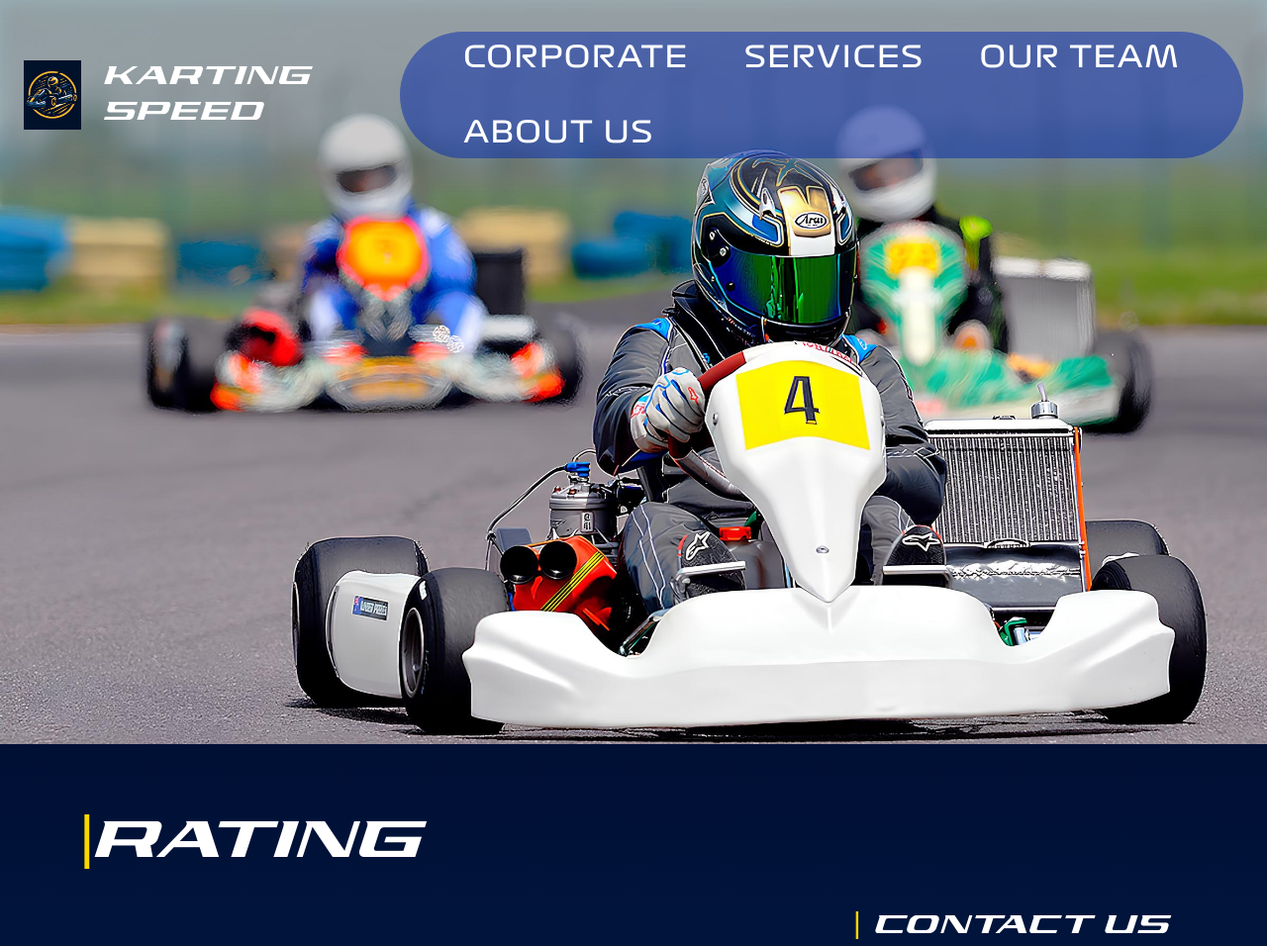
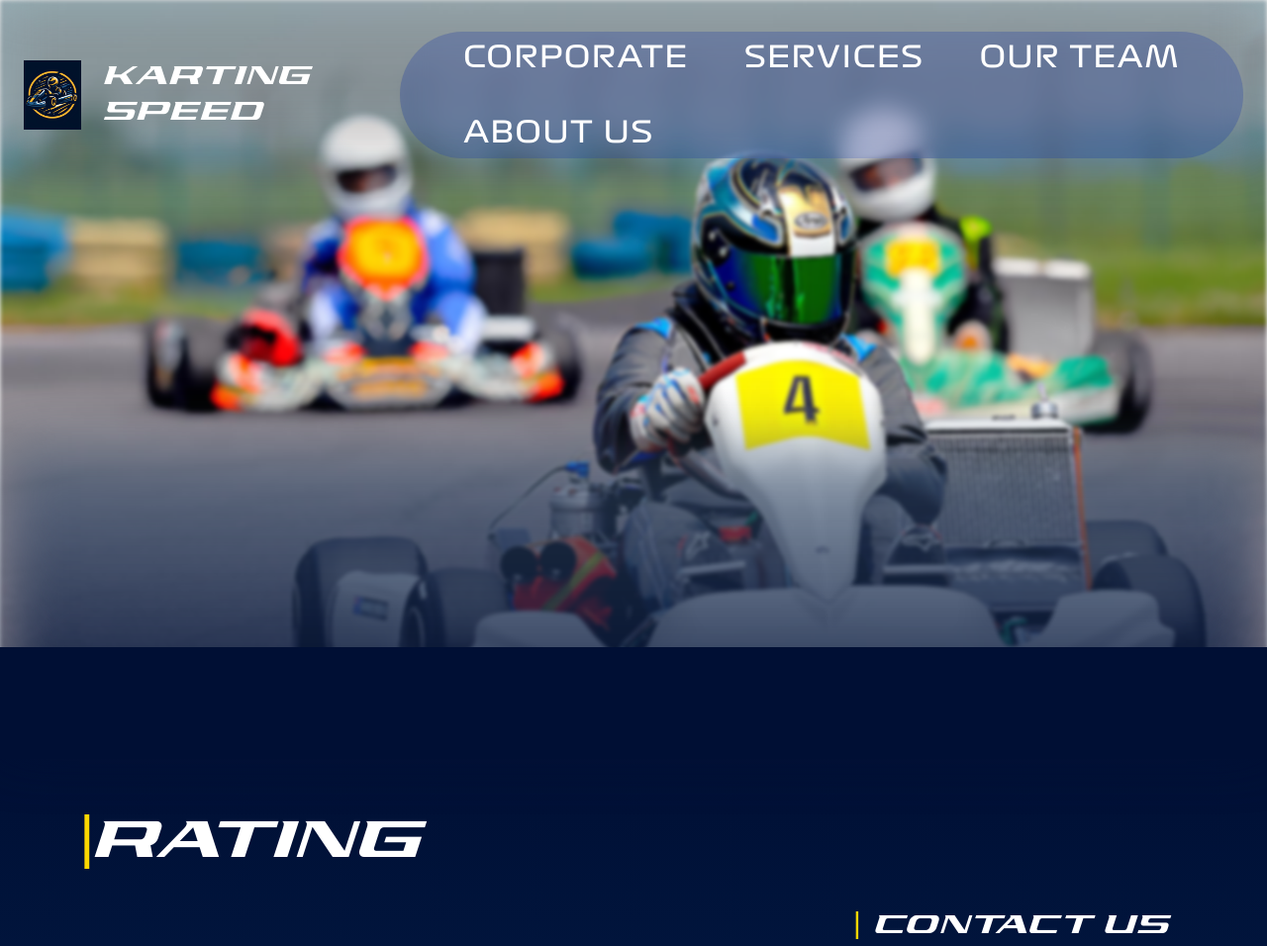
Before and after one commit to Maksim-Volosh/KARTING-ACADEMY, a Django app: page / in a window 1280 px wide. Shown: the top 956 px of the page at 99% size. Run offline with Django 4.2, Linux system fonts and the light colour scheme; data that the repository does not hold is empty.

Commit message:
change back for start block

```diff
--- a/static/css/main/main.css
+++ b/static/css/main/main.css
@@ -1,21 +1,68 @@
 .start {
-  background-image: url('/static/img/main/depositphotos.jpg');
   height: 752px;
   margin: auto;
 }
 
+.start::before {
+  content: '';
+  position: absolute;
+  top: 0;
+  left: 0;
+  right: 0;
+  bottom: 0;
+  background: url('/static/img/main/depositphotos.jpg') no-repeat center center;
+  background-size: cover;
+  filter: blur(2px);
+  -webkit-filter: blur(2px);
+  z-index: -1;
+}
+
 .navbar {
-  background-color: rgba(0, 38, 173, 0.49);
+  position: relative;
+  z-index: 2;
+}
+
+.navbar:after {
+  content: '';
+  position: absolute;
+  top: 0;
+  left: 0;
+  bottom: 0;
+  right: 0;
+  border-radius: 9999px;
+  background: rgba(0, 38, 173, 0.22);
+  backdrop-filter: blur(12px);
+  -webkit-backdrop-filter: blur(12px);
+  z-index: -1;
+}
+
+.navbar__link {
+  cursor: pointer;
+  text-transform: uppercase;
+}
+
+.blackout_grey {
+  background: rgba(100, 96, 96, 0.35);
+  filter: blur(30px);
+}
+
+.blackout_blue {
+  background: linear-gradient(to bottom, rgba(61, 87, 117, 0.55) 0%, rgba(0, 15, 52, 0.92) 100%);
+  filter: blur(30px);
 }
 
 .for-blur {
   position: absolute;
   z-index: -1;
-  background: rgba(134, 127, 127, 0.4);
-  filter: blur(10px);
-  -webkit-filter: blur(10px);
   width: 100%;
-  height: 100%
+}
+
+.start__bottom {
+  position: absolute;
+  background-color: #000F34FF;
+  bottom: -15px;
+  width: 100%;
+  height: 15%;
 }
 
 .karting-head {
--- a/static/css/main/output.css
+++ b/static/css/main/output.css
@@ -600,8 +600,24 @@ video {
   position: static;
 }
 
+.fixed {
+  position: fixed;
+}
+
+.absolute {
+  position: absolute;
+}
+
 .relative {
   position: relative;
+}
+
+.bottom-0 {
+  bottom: 0px;
+}
+
+.z-10 {
+  z-index: 10;
 }
 
 .m-auto {
@@ -636,6 +652,10 @@ video {
   display: grid;
 }
 
+.h-1\/5 {
+  height: 20%;
+}
+
 .h-60 {
   height: 15rem;
 }
@@ -658,6 +678,10 @@ video {
 
 .h-full {
   height: 100%;
+}
+
+.h-2\/5 {
+  height: 40%;
 }
 
 .w-\[126px\] {
@@ -748,12 +768,16 @@ video {
   border-radius: 1.5rem;
 }
 
+.rounded-full {
+  border-radius: 9999px;
+}
+
 .rounded-lg {
   border-radius: 0.5rem;
 }
 
-.rounded-full {
-  border-radius: 9999px;
+.bg-\[\#000F34FF\] {
+  background-color: #000F34FF;
 }
 
 .bg-\[\#0D3242\] {
--- a/templates/main/index.html
+++ b/templates/main/index.html
@@ -17,9 +17,9 @@
 <main class="main-page m-auto">
   <div>
 
-      <div class="start pic">
-        <div class="wrapper relative z-2">
-          <div class="for-blur"></div>
+      <div class="start pic relative z-2">
+        <div class="blackout_grey for-blur h-1/5"></div>
+        <div class="wrapper relative z-10">
           <header class="header flex justify-between py-8 px-6">
             <div class="header__logo flex justify-center items-center gap-4">
               <div class="karting-head pic"></div>
@@ -27,14 +27,16 @@
                 Karting speed
               </h2>
             </div>
-            <div class="navbar flex font-formula1 px-16 py-1.2 items-center gap-10 text-3xl rounded-full">
-              <p class="uppercase">corporate</p>
-              <p class="uppercase">services</p>
-              <p class="uppercase">our team</p>
-              <p class="uppercase">about us</p>
+            <div class="navbar flex font-formula1 px-16 py-1.2 items-center gap-10 text-3xl">
+              <p class="navbar__link">corporate</p>
+              <p class="navbar__link">services</p>
+              <p class="navbar__link">our team</p>
+              <p class="navbar__link">about us</p>
             </div>
           </header>
         </div>
+        <div class="for-blur blackout_blue h-2/5 bottom-0 absolute w-full"></div>
+        <div class="start__bottom bg-[#000F34FF]"></div>
         </div>
 
       <div class="info custom-gradient">
```
Also changed, not shown: other parts of static/css/main/output.css (+13 -32 lines).
